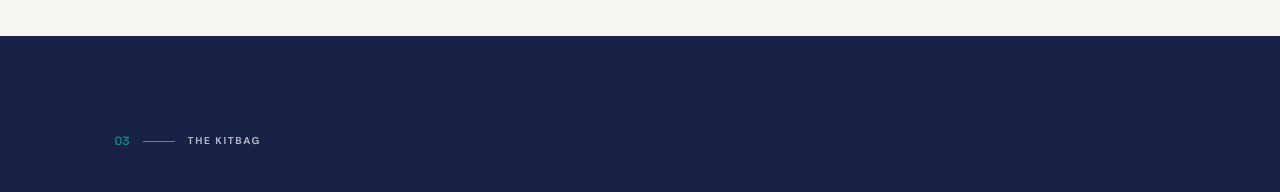
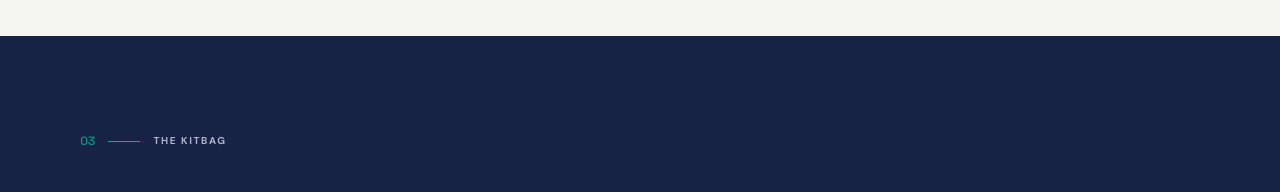
Before and after one commit to bakosbits/kitbaglabs, a React (Vite) app: page / in a window 1280 px wide. Shown: the part 1940-2132 px from the top of the page. Built offline with nearby package versions, Linux system fonts and the light colour scheme.

Commit message:
update: css

```diff
--- a/src/index.css
+++ b/src/index.css
@@ -100,6 +100,7 @@ button { color: inherit; font: inherit; }
 .section-marker { display: flex; align-items: center; gap: 13px; color: #7a8294; }
 .section-marker > span:first-child { color: var(--teal-dark); font: 600 12px/1 var(--font-display); letter-spacing: 0; }
 .section-marker__line { width: 32px; height: 1px; background: var(--teal); }
+.approach-marker, .section-marker--light, .contact-section > .section-marker { margin-left: -5.2%; }
 .studio-layout { display: grid; grid-template-columns: 1.04fr .96fr; gap: 11%; margin: 76px 5.2% 0; }
 .studio-heading h2 { margin: 0; font: 600 clamp(2.8rem, 4.2vw, 4.5rem)/1.08 var(--font-display); letter-spacing: -.065em; }
 .studio-heading h2 em { color: var(--teal-dark); font-style: normal; }
@@ -220,7 +221,7 @@ button { color: inherit; font: inherit; }
   .hero { grid-template-columns: 1fr .82fr; min-height: 630px; }
   .hero-copy { padding-left: 0; }.hero h1 { font-size: clamp(3.5rem, 7vw, 5.4rem); }
   .route-chip { padding: 8px 9px; font-size: 8px; }.route-map__center { width: 122px; height: 122px; }.route-map__center img { width: 62px; height: 62px; }
-  .studio-layout { gap: 7%; margin-left: 0; margin-right: 0; }.approach-section { padding-left: 0; padding-right: 0; }
+  .studio-layout { gap: 7%; margin-left: 0; margin-right: 0; }.studio-section { padding-left: 0; padding-right: 0; }.approach-section { padding-left: 0; padding-right: 0; }
   .products-wrap { padding-left: 0; padding-right: 0; }
   .contact-section { padding-left: 0; padding-right: 0; }.contact-content { margin-left: 0; margin-right: 0; }
   .product-card { grid-template-columns: 6% minmax(0, 1fr) minmax(180px, 30%); gap: 16px; }
```
